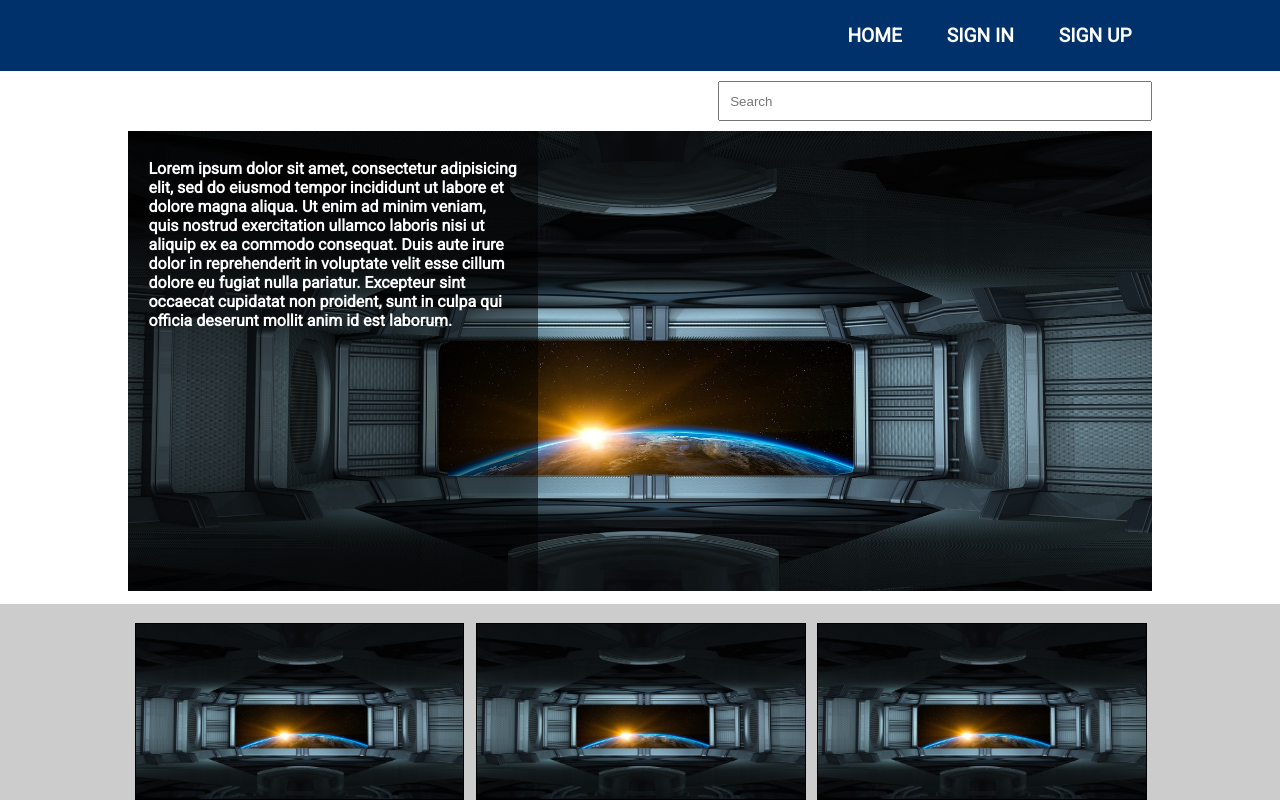
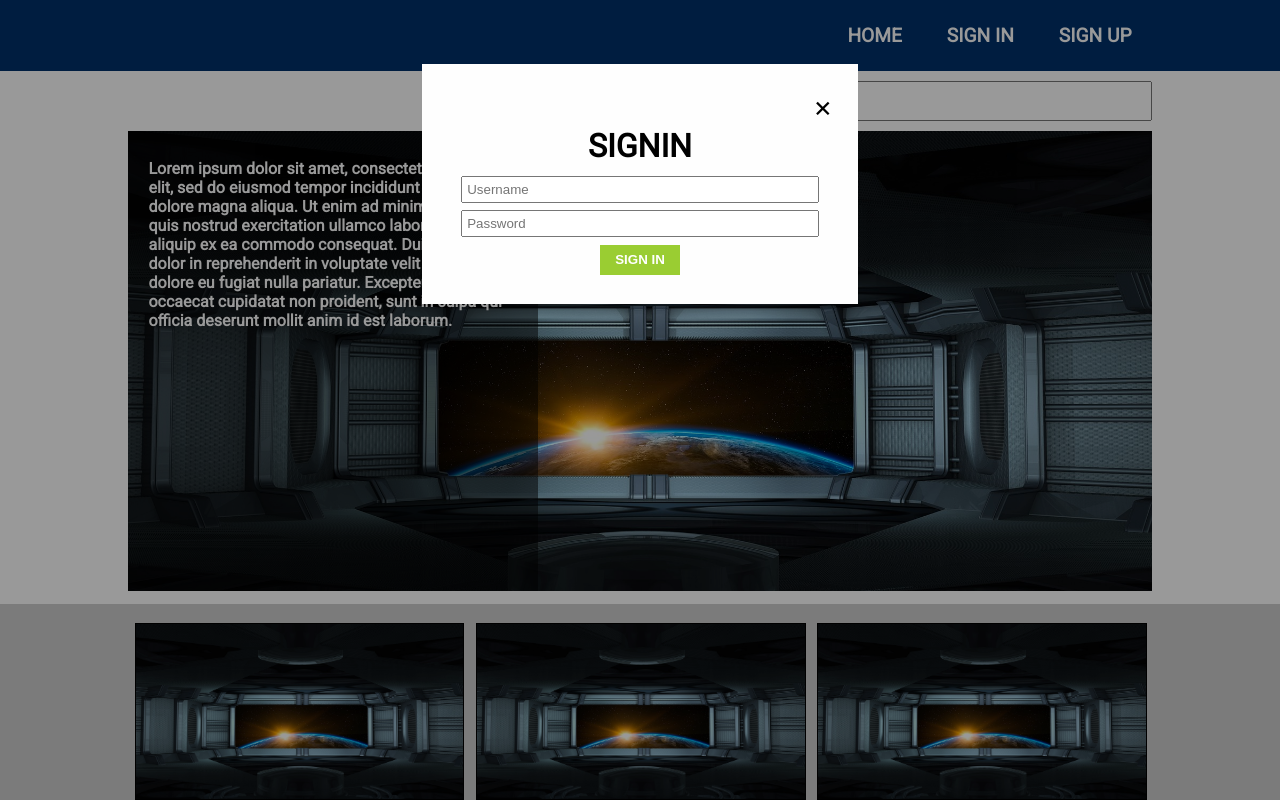
Before and after one commit to jonathanyaquiten/design1.1, a plain HTML site: page index.html in a window 1280 px wide. Both pictures are taken after a click on the link "SIGN IN". Shown: the top 800 px of the page. Drawn offline with Linux system fonts and the light colour scheme.

Commit message:
adding modal

```diff
--- a/css/style.css
+++ b/css/style.css
@@ -248,6 +248,60 @@ footer{
 	clear: both;
 	display: block;
 }
+.modal{
+    display: none;
+    position: fixed;
+    z-index: 1;
+    padding-top: 5%;
+    left: 0;
+    top: 0;
+    width: 100%;
+    height: 100%;
+    overflow: auto;
+    background-color: rgba(0,0,0,0.4);
+}
+.modal-content{
+    background-color: #fefefe;
+    margin: 0% auto;
+    padding: 2%;
+    border: 1% solid #888;
+    width: 30%;
+    position: relative;
+}
+.modal-content::after{
+	content: '';
+	clear: both;
+	display: block;
+}
+.close{
+	color: #000;
+	float: right;
+	font-size: 2em;
+	font-weight: bold;
+	cursor: pointer;
+}
+.form{
+	text-align: center;
+}
+.form::after{
+	content: '';
+	clear: both;
+	display: block;
+}
+.input{
+	width: 90%;
+	padding: 1%;
+	margin: 1% auto;
+}
+.btn{
+	border: none;
+	margin: 1% auto;
+	padding: 2% 4%;
+	background-color: yellowgreen;
+	color: #fff;
+	font-weight: bold;
+	text-transform: uppercase;
+}
 @media only screen and (min-width: 769px){
 	.col-lg-1{
 		float: left;
--- a/index.html
+++ b/index.html
@@ -3,7 +3,7 @@
 <head>
 	<meta charset="utf-8">
 	<meta http-equiv="X-UA-Compatible" content="IE=edge">
-    <meta name="viewport" content="width=device-width, initial-scale=1">
+	<meta name="viewport" content="width=device-width, initial-scale=1">
 	<title>Home</title>
 	<link rel="icon" type="image/gif" href="img/a.jpg" />
 	<link rel="stylesheet" type="text/css" href="css/style.css">
@@ -18,13 +18,13 @@
 						<i class="fas fa-bars"></i>
 					</div>
 				</section>
-					<nav id="nav" class="">
-						<ul id="" class="">
-							<li id="" class=""><a href="#">home</a></li>
-							<li id="" class=""><a href="#">sign in</a></li>
-							<li id="" class=""><a href="#">sign up</a></li>
-						</ul>
-					</nav>
+				<nav id="nav" class="">
+					<ul id="" class="">
+						<li id="" class=""><a href="#" id="" class="">home</a></li>
+						<li id="" class=""><a href="#" id="signinli" class="">sign in</a></li>
+						<li id="" class=""><a href="#" id="signupli" class="">sign up</a></li>
+					</ul>
+				</nav>
 				<script src="js/hamburger-toggle.js"></script>
 			</div>
 		</header>
@@ -194,6 +194,77 @@
 				</div>
 			</div>
 		</footer>
+		<!-- sign in modal -->
+		<div id="signinModal" class="modal">
+			<div class="modal-content">
+				<section id="" class="col-lg-12 col-md-12 col-sm-12">
+					<span class="close">&times;</span>
+				</section>
+				<div id="" class="row-center">
+					<label id="" class="">signin</label>
+				</div>
+				<section id="" class="col-lg-12 col-md-12 col-sm-12">
+					<form method="POST" action="" class="form">
+						<div id="" class="col-lg-12 col-md-12 col-sm-12">
+							<input type="text" name="" id="" class="input" placeholder="Username">
+						</div>
+						<div id="" class="col-lg-12 col-md-12 col-sm-12">
+							<input type="password" name="" id="" class="input" placeholder="Password">
+						</div>
+						<div id="" class="col-lg-12 col-md-12 col-sm-12">
+							<input type="submit" name="" id="" class="btn" value="Sign In">
+						</div>
+					</form>
+				</section>
+			</div>
+		</div>
+		<script>
+			var signinModal = document.getElementById('signinModal');
+			var span0 = document.getElementsByClassName("close")[0];
+			signinli.onclick = function(){
+			   signinModal.style.display = "block";
+			}
+			span0.onclick = function(){
+			    signinModal.style.display = "none";
+			}
+		</script>
+		<!-- sign up modal -->
+		<div id="signupModal" class="modal">
+			<div class="modal-content">
+				<section id="" class="col-lg-12 col-md-12 col-sm-12">
+					<span class="close">&times;</span>
+				</section>
+				<div id="" class="row-center">
+					<label id="" class="">signup</label>
+				</div>
+				<section id="" class="col-lg-12 col-md-12 col-sm-12">
+					<form method="POST" action="" class="form">
+						<div id="" class="col-lg-12 col-md-12 col-sm-12">
+							<input type="text" name="" id="" class="input" placeholder="Username">
+						</div>
+						<div id="" class="col-lg-12 col-md-12 col-sm-12">
+							<input type="password" name="" id="" class="input" placeholder="Password">
+						</div>
+						<div id="" class="col-lg-12 col-md-12 col-sm-12">
+							<input type="password" name="" id="" class="input" placeholder="Confirm Password">
+						</div>
+						<div id="" class="col-lg-12 col-md-12 col-sm-12">
+							<input type="submit" name="" id="" class="btn" value="Sign Up">
+						</div>
+					</form>
+				</section>
+			</div>
+		</div>
+		<script>
+			var signupModal = document.getElementById('signupModal');
+			var span1 = document.getElementsByClassName("close")[1];
+			signupli.onclick = function(){
+			   signupModal.style.display = "block";
+			}
+			span1.onclick = function(){
+			    signupModal.style.display = "none";
+			}
+		</script>
 	</div>
 </body>
 </html>
```
